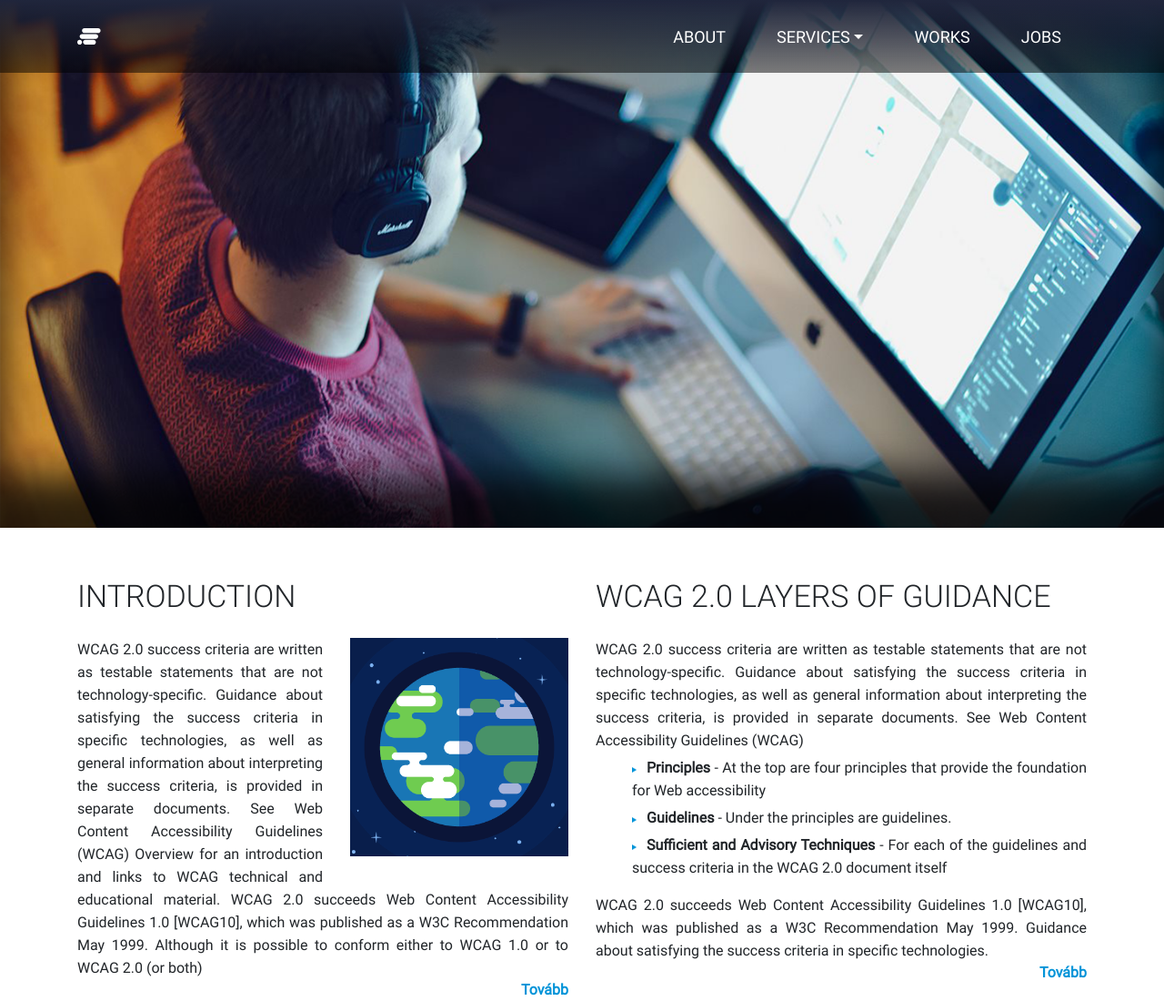
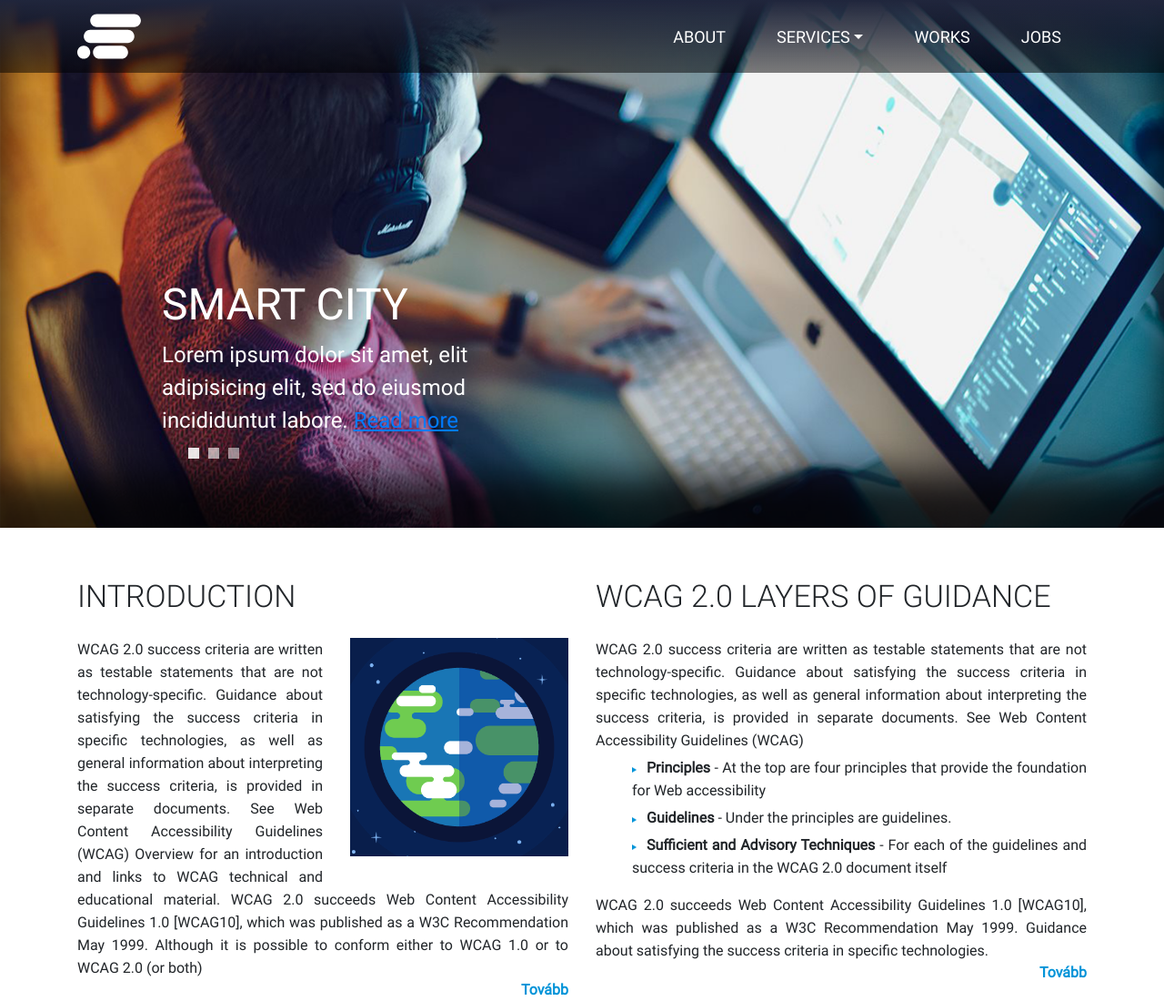
Before and after one commit to BBalda/ponte, a plain HTML site: page index.html in a window 1280 px wide. Shown: the top 1100 px of the page at 91% size. Drawn offline with nearby package versions, Linux system fonts and the light colour scheme.

Commit message:
third-commit

```diff
--- a/css/responsive.scss
+++ b/css/responsive.scss
@@ -42,7 +42,7 @@
         }
 
         .social-icons {
-            margin: 10px 0 50px 0 !important;
+            margin: 10px 5px 50px 5px !important;
         }
 
         .field {
@@ -84,6 +84,7 @@
 
         svg {
             margin-left: 20px;
+            width: 100% !important;
         }
 
         button {
@@ -113,6 +114,20 @@
             }
         }
     }
+
+    .slider-wrapper {
+        left: 0 !important;
+        bottom: 150px !important;
+        width: 100% !important;
+
+        h1 {
+            font-size: 35px !important;
+        }
+
+        span {
+            font-size: 18px !important;
+        }
+    }
 }
 
 /* Large devices (laptops/desktops, 992px and up) */
--- a/css/style.scss
+++ b/css/style.scss
@@ -7,6 +7,7 @@ body {
     font-family: 'Roboto-Regular';
     font-weight: 50;
     word-break: keep-all;
+
 
     a {
         cursor: pointer !important;
@@ -27,9 +28,12 @@ body {
             color: $white !important;
             height: 80px;
 
+            .navbar-brand {
+                width: 9%;
+            }
 
             svg {
-                width: 20%;
+                width: 70%;
             }
 
             .hamburger {
@@ -93,6 +97,68 @@ body {
             position: fixed;
             width: 100%;
             z-index: 1000;
+        }
+
+        .carousel {
+            width: 100%;
+            height: 250px;
+
+            .carousel-inner {
+                position: relative;
+                width: 100%;
+                height: 250px;
+                overflow: hidden;
+                position: absolute;
+                bottom: 0;
+
+                .carousel-item {
+                    position: absolute;
+                    bottom: 0;
+
+                    .carousel-caption {
+                        right: 0;
+                        text-align: left;
+                        display: flex;
+                        flex-direction: column;
+                        display: inline-flex;
+                    }
+                }
+            }
+
+            .carousel-indicators {
+                justify-content: flex-start;
+
+                li {
+                    width: 12px;
+                    height: 12px;
+                    margin: -10px 10px -10px 0;
+
+                    &:active {}
+                }
+
+            }
+        }
+
+        .slider-wrapper {
+            width: 40%;
+            height: 250px;
+            position: absolute;
+            bottom: 60px;
+            left: 130px;
+            color: $white;
+
+            h1 {
+                text-transform: uppercase;
+                font-size: 48px;
+            }
+
+            span {
+                font-size: 24px;
+            }
+
+            a {
+                text-decoration: underline;
+            }
         }
     }
 
--- a/index.html
+++ b/index.html
@@ -74,6 +74,55 @@
                 </div>
             </div>
         </nav>
+
+        <div class="slider-wrapper">
+            <!-- <h1>Smart City</h1>
+
+            <span>Lorem ipsum dolor sit amet, elit adipisicing elit, sed do eiusmod incididuntut labore. <a
+                    target="blank" href="">Read more</a>
+            </span> -->
+
+
+            <div id="carouselExampleIndicators" class="carousel slide" data-ride="carousel">
+
+                <div class="carousel-inner">
+                    <div class="carousel-item active">
+                        <div class="carousel-caption">
+                            <h1>Smart City</h1>
+                            <span>Lorem ipsum dolor sit amet, elit adipisicing elit, sed do eiusmod incididuntut labore.
+                                <a target="blank" href="">Read more</a>
+                            </span>
+                        </div>
+                    </div>
+                    <div class="carousel-item">
+                        <div class="carousel-caption">
+                            <h1>Smart City 2</h1>
+                            <span>Lorem ipsum dolor sit amet, elit adipisicing elit, sed do eiusmod incididuntut labore.
+                                <a target="blank" href="">Read more</a>
+                            </span>
+                        </div>
+                    </div>
+                    <div class="carousel-item">
+                        <div class="carousel-caption">
+                            <h1>Smart City 3</h1>
+                            <span>Lorem ipsum dolor sit amet, elit adipisicing elit, sed do eiusmod incididuntut labore.
+                                <a target="blank" href="">Read more</a>
+                            </span>
+                        </div>
+                    </div>
+                </div>
+
+
+                <ol class="carousel-indicators">
+                    <li data-target="#carouselExampleIndicators" data-slide-to="0" class="active"></li>
+                    <li data-target="#carouselExampleIndicators" data-slide-to="1"></li>
+                    <li data-target="#carouselExampleIndicators" data-slide-to="2"></li>
+                </ol>
+
+            </div>
+
+
+        </div>
     </header>
 
     <section>
```
Also changed, not shown: css/responsive.css, css/style.css, 2 other files.
